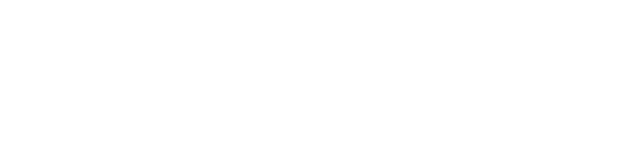
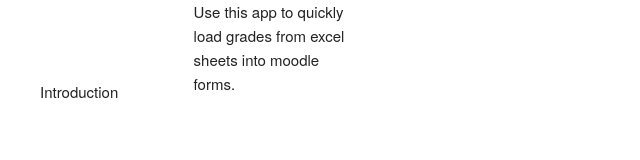
Before and after one commit to lihas/cs101HelperApp, a browser extension: page index.html in a window 1280 px wide. Shown: the whole page, without its empty margins (0-640 px from the left). Drawn offline with Linux system fonts and the light colour scheme.

Commit message:
index.html

```diff
--- a/index.html
+++ b/index.html
@@ -35,7 +35,8 @@
 <div class="container">
   <div class="row">
     <div class="one-half column" style="margin-top: 25%">
-      </div>
+      Introduction</div>
+    Use this app to quickly load grades from excel sheets into moodle forms.
   </div>
 </div>
 
```
